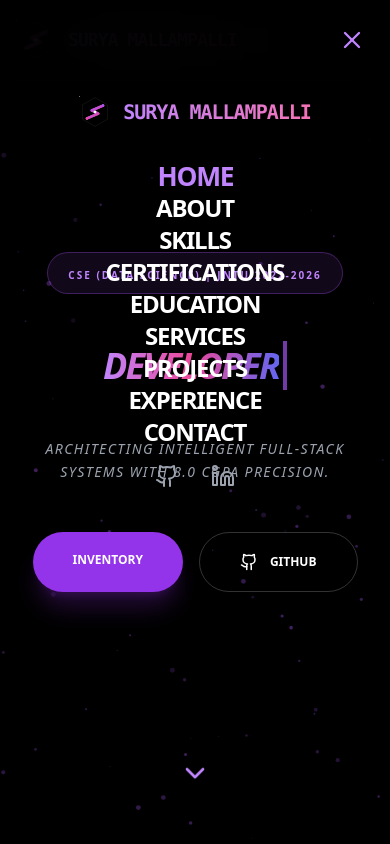
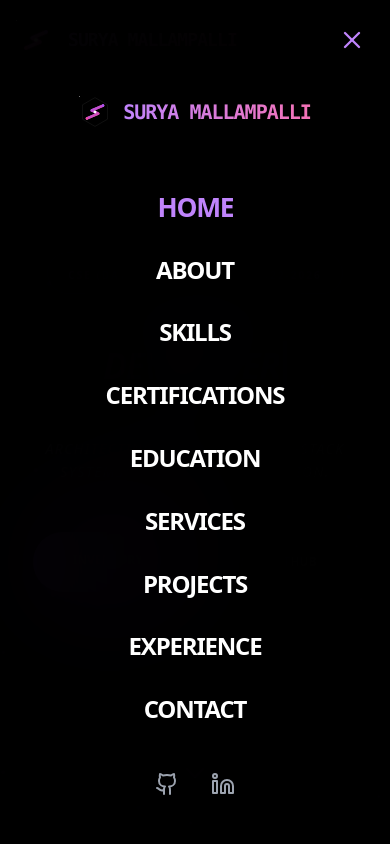
Before and after one commit to SuryaMVN07/Portfolio-, a React (Vite) app: page / in a window 390 px wide. Both pictures are taken after a click on the button 352 px from the left and 40 px from the top of the page. Shown: the top 844 px of the page. Built offline with nearby package versions, Linux system fonts and the light colour scheme.

Commit message:
Update Navbar.jsx

```diff
--- a/src/components/Navbar.jsx
+++ b/src/components/Navbar.jsx
@@ -33,7 +33,8 @@ const MeaningfulLogo = ({ className }) => (
 
 export default function Navbar({ scrolled, isMenuOpen, setIsMenuOpen, activeSection, scrollProgress, onLogoClick }) {
   return (
-    <nav className={`fixed w-full z-[150] transition-all duration-500 ${scrolled || isMenuOpen ? 'bg-black/95 backdrop-blur-3xl border-b border-white/5' : 'bg-transparent'}`}>
+    <>
+      <nav className={`fixed w-full top-0 z-[150] transition-all duration-500 ${scrolled || isMenuOpen ? 'bg-black/95 backdrop-blur-3xl border-b border-white/5' : 'bg-transparent'}`}>
         <div className="absolute bottom-0 left-0 h-[2px] bg-gradient-to-r from-purple-600 to-pink-500 transition-all duration-100" style={{ width: `${scrollProgress}%` }} />
         <div className="max-w-7xl mx-auto px-4 sm:px-8 h-20 flex items-center justify-between">
           <div className="group flex items-center gap-3 cursor-pointer clickable" onClick={onLogoClick}>
@@ -46,11 +47,17 @@ export default function Navbar({ scrolled, isMenuOpen, setIsMenuOpen, activeSect
             ))}
           </div>
           <button onClick={() => setIsMenuOpen(!isMenuOpen)} className="lg:hidden text-purple-400 p-2 relative z-[170]">
-          {isMenuOpen ? <X size={28}/> : <Menu size={28} />}
+            {isMenuOpen ? <X size={28} /> : <Menu size={28} />}
           </button>
         </div>
+      </nav>
 
-      <div className={`fixed inset-0 bg-black/95 backdrop-blur-[50px] backdrop-brightness-75 backdrop-contrast-75 transition-all duration-500 lg:hidden flex flex-col z-[160] px-8 pt-24 pb-12 ${isMenuOpen ? 'opacity-100 translate-x-0' : 'opacity-0 translate-x-full pointer-events-none'}`}>
+      <div className={`fixed inset-0 bg-black/95 backdrop-blur-3xl transition-all duration-500 lg:hidden flex flex-col z-[160] px-8 pt-24 pb-12 ${isMenuOpen ? 'opacity-100 translate-x-0' : 'opacity-0 translate-x-full pointer-events-none'}`}>
+        <div className="absolute top-0 left-0 w-full h-20 px-4 sm:px-8 flex items-center justify-end pointer-events-none">
+          <button onClick={() => setIsMenuOpen(false)} className="text-purple-400 p-2 pointer-events-auto">
+            <X size={28} />
+          </button>
+        </div>
         <div className="flex-1 flex flex-col justify-between items-center text-center">
           <button onClick={onLogoClick} className="mb-8 flex items-center gap-3 clickable">
             <MeaningfulLogo className="w-8 h-8" />
@@ -68,11 +75,11 @@ export default function Navbar({ scrolled, isMenuOpen, setIsMenuOpen, activeSect
             </a>
           ))}
           <div className="flex gap-8 mt-4">
-            <a href="https://github.com/SuryaMVN07" target="_blank" rel="noreferrer" className="text-gray-400 hover:text-purple-400 transition-colors"><Github size={24}/></a>
-            <a href="https://linkedin.com/in/surya-mallampalli-b33a73383/" target="_blank" rel="noreferrer" className="text-gray-400 hover:text-purple-400 transition-colors"><Linkedin size={24}/></a>
+            <a href="https://github.com/SuryaMVN07" target="_blank" rel="noreferrer" className="text-gray-400 hover:text-purple-400 transition-colors"><Github size={24} /></a>
+            <a href="https://linkedin.com/in/surya-mallampalli-b33a73383/" target="_blank" rel="noreferrer" className="text-gray-400 hover:text-purple-400 transition-colors"><Linkedin size={24} /></a>
           </div>
         </div>
       </div>
-    </nav>
+    </>
   );
 }
```
Lines whose indentation alone changed are shown as unchanged.
